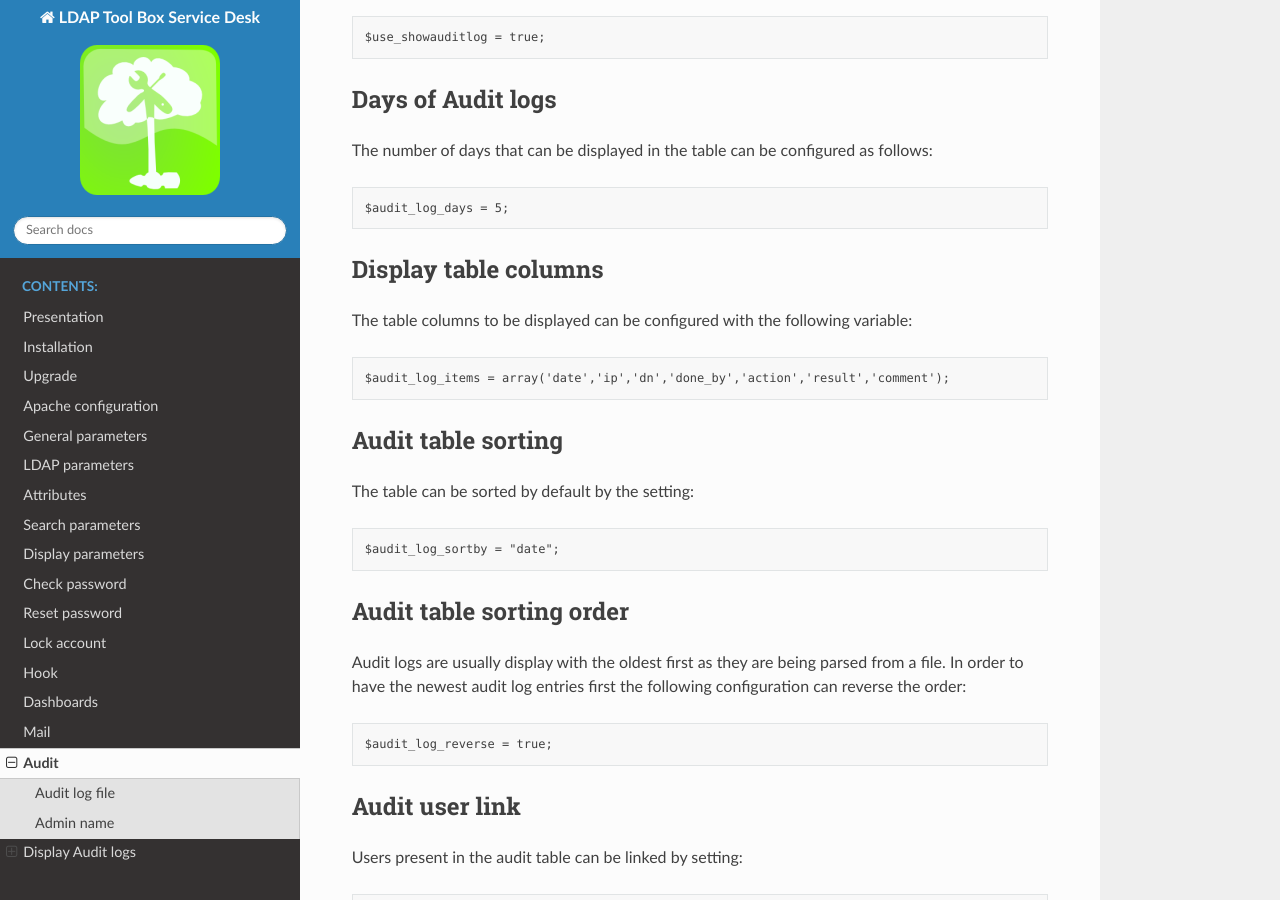
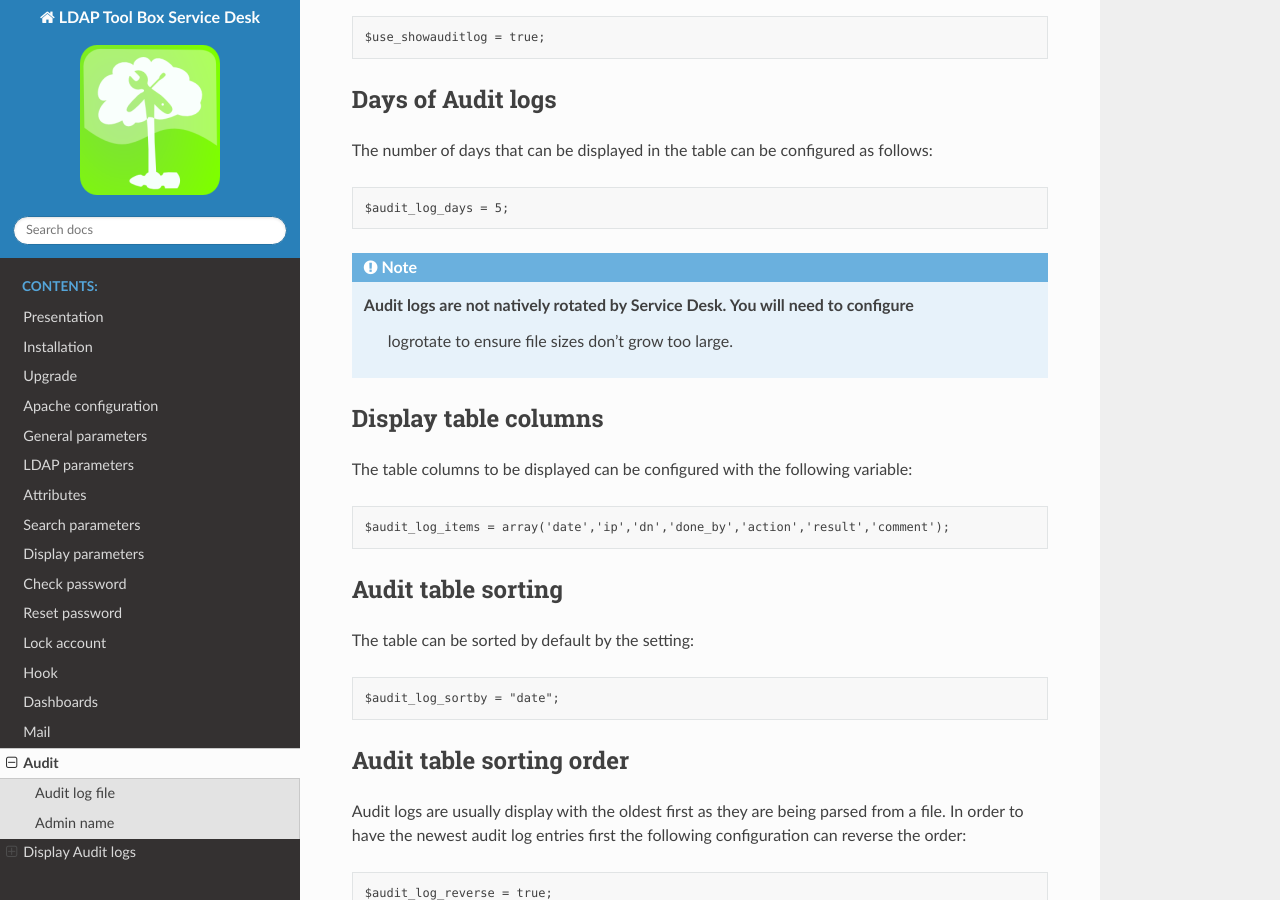
Before and after one commit to ltb-project/service-desk, a Sphinx documentation site: the page built from docs/audit.rst, in a window 1280 px wide and 900 px high, scrolled down 1888 px. Built offline with Sphinx 7.4.7 and the Read the Docs theme 2.0.0, drawn with Linux system fonts in a browser that asks for light colours.

Commit message:
Audit logrotate documentation update.

```diff
--- a/docs/audit.rst
+++ b/docs/audit.rst
@@ -93,6 +93,11 @@ The number of days that can be displayed in the table can be configured as follo
 
    $audit_log_days = 5;
 
+.. note::
+
+   Audit logs are not natively rotated by Service Desk. You will need to configure
+    logrotate to ensure file sizes don't grow too large.
+
 Display table columns
 ---------------------
 
```
